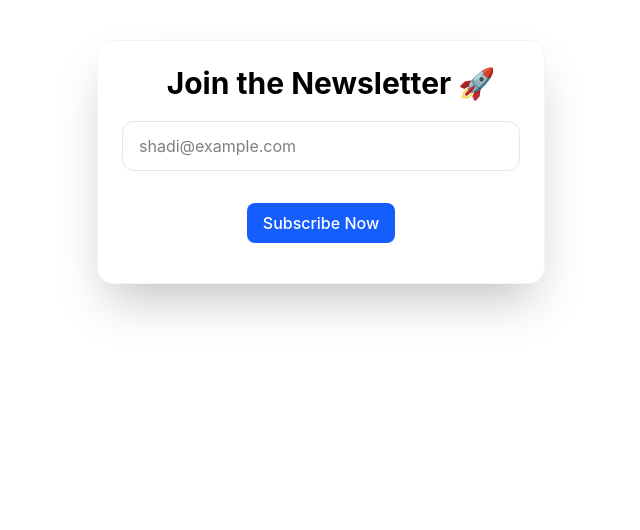
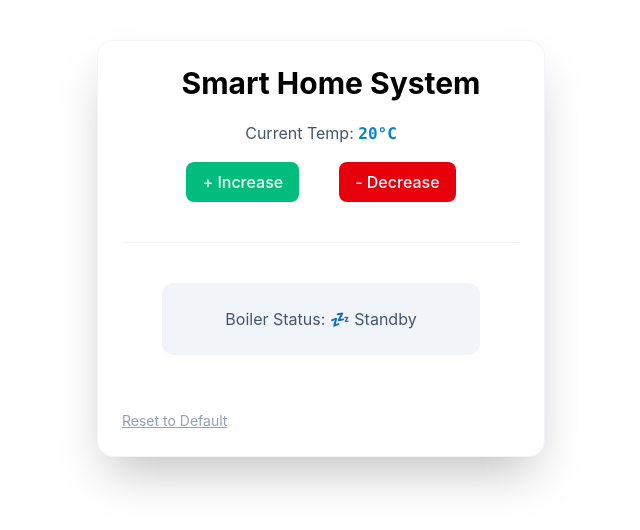
Before and after one commit to Nouralizadeh/Patterns, a React (Vite) app: page / in a window 1280 px wide. Shown: the top 530 px of the page, without its empty margins (319-959 px from the left). Built offline with nearby package versions, Linux system fonts and the light colour scheme.

Commit message:
Lifting State Up pattern example added

```diff
--- a/src/App.tsx
+++ b/src/App.tsx
@@ -6,7 +6,8 @@
 // import CompoundComponnets from "./Paterns/Component Architecture/CompoundComponents";
 // import UnControlledDemo from "./Paterns/ComponentArchitecture/Un-controlled";
 // import StateReducer from "./Paterns/StatePatterns/StateReducer";
-import { CustomHook } from "./Paterns/StatePatterns/CustomHook";
+// import { CustomHook } from "./Paterns/StatePatterns/CustomHook";
+import { LiftingStateUp } from "./Paterns/StatePatterns/LiftingStateUp";
 
 function App() {
   return (
@@ -18,8 +19,9 @@ function App() {
       <ProviderPattern />
       <CompoundComponnets />
       <UnControlledDemo />
-      <StateReducer />*/}
-      <CustomHook />
+      <StateReducer />
+      <CustomHook />*/}
+      <LiftingStateUp />
     </>
   );
 }
--- /dev/null
+++ b/src/Paterns/StatePatterns/LiftingStateUp.tsx
@@ -0,0 +1,70 @@
+import { useState } from "react";
+
+// --- Child 1: Temperature Input ---
+type TempInputProps = {
+  temp: number;
+  onTempChange: (newTemp: number) => void;
+};
+
+function TemperatureInput({ temp, onTempChange }: TempInputProps) {
+  return (
+    <div className="flex flex-col items-center">
+      <span className="label1">
+        Current Temp: <b className="label2">{temp}°C</b>
+      </span>
+      <div className="flex gap-2">
+        <button onClick={() => onTempChange(temp + 1)} className="btn-accept">
+          + Increase
+        </button>
+        <button onClick={() => onTempChange(temp - 1)} className="btn-denied">
+          - Decrease
+        </button>
+      </div>
+    </div>
+  );
+}
+
+// --- Child 2: Boiler Status ---
+function BoilerStatus({ temp }: { temp: number }) {
+  const isTooCold = temp < 18;
+  return (
+    <div
+      className={`main-container rounded-xl flex-col ${isTooCold ? "bg-orange-100" : "bg-slate-100"}`}
+    >
+      <p className={isTooCold ? "error animate-none" : "label1"}>
+        Boiler Status: {isTooCold ? "🔥 Heating..." : "💤 Standby"}
+      </p>
+
+      {isTooCold && (
+        <span className="success border-none mt-2">
+          It's freezing! Boosting the system.
+        </span>
+      )}
+    </div>
+  );
+}
+
+// --- Parent: The Holder of State (Lifting State Up) ---
+export function LiftingStateUp() {
+  // Using state
+  const [temperature, setTemperature] = useState(20);
+
+  return (
+    <div className="borderd-elevated">
+      <h2 className="title">Smart Home System</h2>
+
+      <TemperatureInput temp={temperature} onTempChange={setTemperature} />
+
+      <hr className="w-full my-6 border-slate-100" />
+
+      <BoilerStatus temp={temperature} />
+
+      <button
+        onClick={() => setTemperature(20)}
+        className="reset w-full text-center mt-4"
+      >
+        Reset to Default
+      </button>
+    </div>
+  );
+}
```
